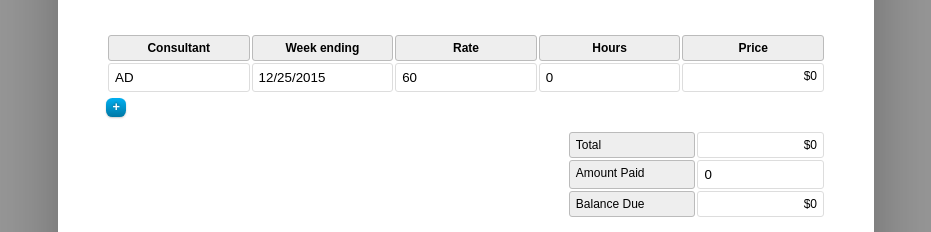
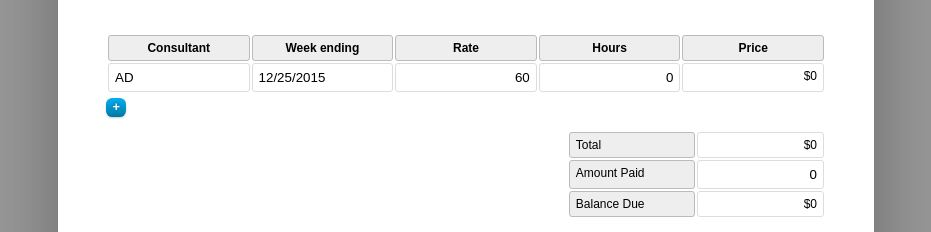
Before and after one commit to adevkota/react-invoice, a React (Create React App) app: page / in a window 1280 px wide. Shown: the part 392-624 px from the top of the page, without its empty margins (174-1105 px from the left). Built offline with nearby package versions, Linux system fonts and the light colour scheme.

Commit message:
fix alignment inside input

```diff
--- a/src/App.js
+++ b/src/App.js
@@ -246,11 +246,12 @@ class Metadata extends Component {
     )
   }
 }
-const TD = (props) => <td><input
+const TD = (props) => <td>
+    {props.children}
+    <input
     onChange={(e) => props.update(props.name, e.target.value, props.index)}
     value={props.val}
-    style={{width:'100%', ...props.style}}/>
-    {props.children}
-    </td>
+    style={{width:'100%', ...props.style, textAlign: 'inherit'}}/>
+  </td>
 
 export default App;
```
